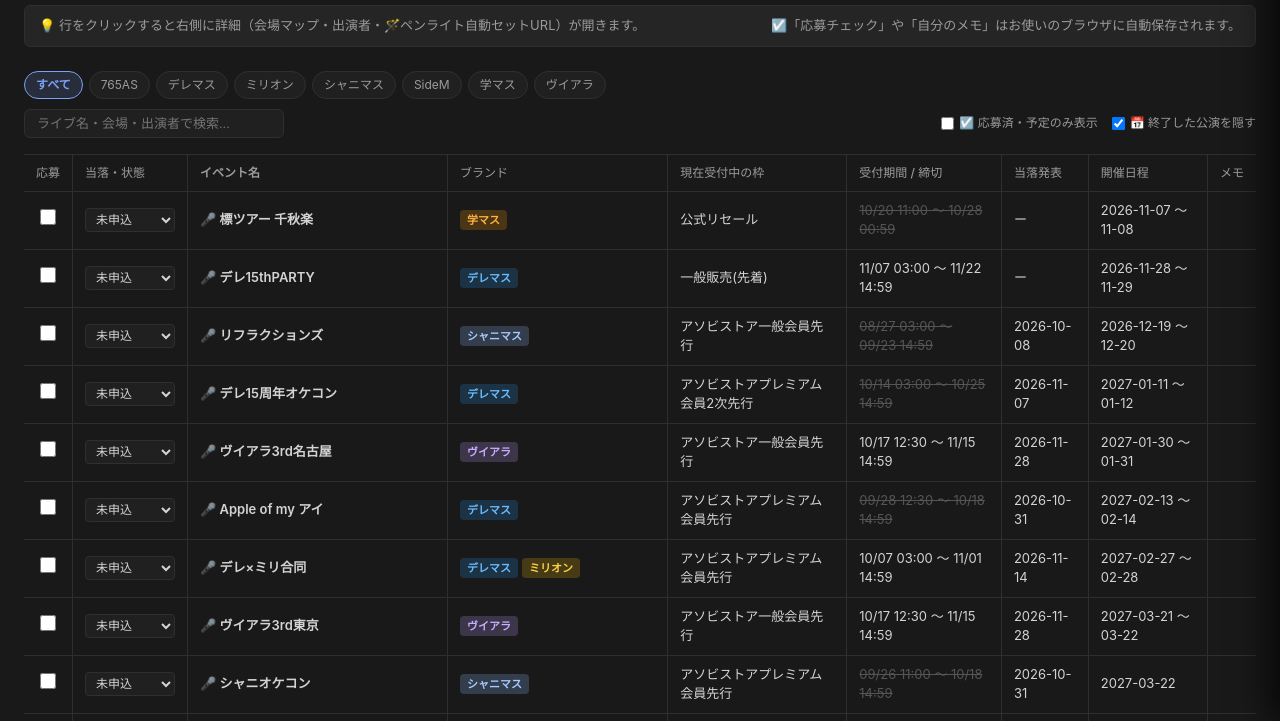
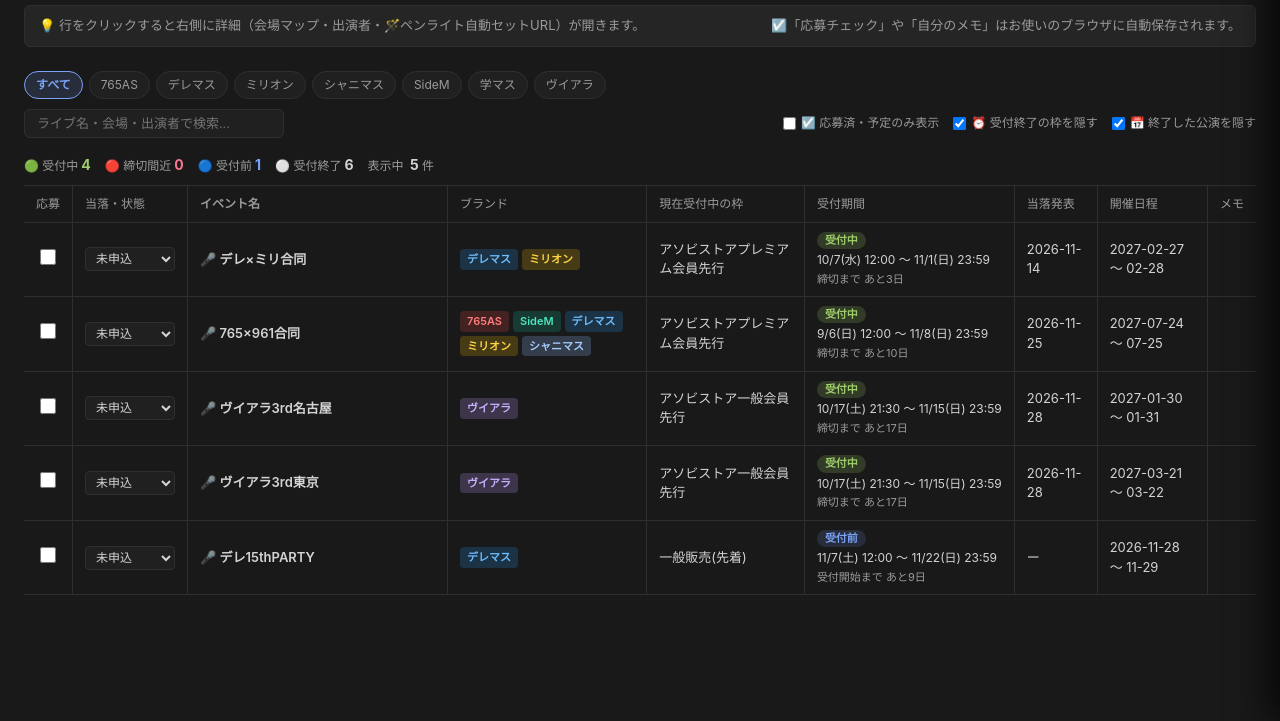
Before and after one commit to kqkk1/live-checker, a website: page index.html in a window 1280 px wide. Shown: the part 78-799 px from the top of the page. Drawn offline with Linux system fonts and the light colour scheme.

Commit message:
Update index.html

```diff
--- a/index.html
+++ b/index.html
@@ -113,6 +113,7 @@
     .search-input:focus { border-color: var(--accent); }
     .toggle-filters {
       display: flex;
+      flex-wrap: wrap;
       gap: 14px;
       font-size: 12px;
       color: var(--text-muted);
@@ -407,9 +408,42 @@
     }
     .penlight-btn.special:hover { background: var(--special); color: #15161e; }
 
+    /* ── 受付期間表示 ── */
+    .period { display: flex; flex-direction: column; gap: 3px; line-height: 1.4; }
+    .period-badge {
+      align-self: flex-start;
+      padding: 1px 8px;
+      border-radius: 10px;
+      font-size: 11px;
+      font-weight: 700;
+      white-space: nowrap;
+    }
+    .period-badge.before { background: var(--accent-bg); color: var(--accent); }
+    .period-badge.open   { background: rgba(158,206,106,0.18); color: var(--success); }
+    .period-badge.urgent { background: rgba(247,118,142,0.2); color: var(--danger); }
+    .period-badge.closed { background: #2c2c2c; color: #777; }
+    .period-badge.tbd    { background: #2c2c2c; color: var(--text-muted); }
+    .period-range { font-size: 12px; white-space: nowrap; }
+    .period-range.closed { color: #666; }
+    .period-remain { font-size: 11px; color: var(--text-muted); }
+    .period-remain.urgent { color: var(--danger); font-weight: 700; }
+
+    /* ── サマリー・終了行 ── */
+    .summary {
+      max-width: 1280px; margin: 0 auto; padding: 0 24px 10px;
+      font-size: 12px; color: var(--text-muted);
+      display: flex; flex-wrap: wrap; gap: 14px;
+    }
+    .summary b { color: var(--text-main); font-size: 14px; margin-left: 3px; }
+    .summary .s-urgent b { color: var(--danger); }
+    .summary .s-open b { color: var(--success); }
+    .summary .s-before b { color: var(--accent); }
+    tbody tr.closed-row td:not(.col-check):not(.col-status) { opacity: 0.5; }
+
     @media (max-width: 768px) {
       .header { padding: 20px 14px 10px; }
       .toolbar, .table-wrap { padding-left: 14px; padding-right: 14px; }
+      .summary { padding-left: 14px; padding-right: 14px; }
       .side-peek {
         top: auto;
         bottom: 0;
@@ -442,10 +476,13 @@
       <input type="text" id="search-input" class="search-input" placeholder="ライブ名・会場・出演者で検索...">
       <div class="toggle-filters">
         <label><input type="checkbox" id="filter-applied"> ☑️ 応募済・予定のみ表示</label>
+        <label><input type="checkbox" id="filter-hide-closed" checked> ⏰ 受付終了の枠を隠す</label>
         <label><input type="checkbox" id="filter-hide-past" checked> 📅 終了した公演を隠す</label>
       </div>
     </div>
   </section>
+
+  <div class="summary" id="summary"></div>
 
   <main class="table-wrap">
     <table>
@@ -456,7 +493,7 @@
           <th class="col-title">イベント名</th>
           <th>ブランド</th>
           <th>現在受付中の枠</th>
-          <th>受付期間 / 締切</th>
+          <th>受付期間</th>
           <th>当落発表</th>
           <th>開催日程</th>
           <th>メモ</th>
@@ -557,58 +594,132 @@
       return String(str || '').replace(/[&<>"']/g, m => ({'&':'&amp;','<':'&lt;','>':'&gt;','"':'&quot;',"'":'&#39;'}[m]));
     }
 
-    // ★新規追加：期間（開始・終了）を考慮して美しくフォーマットする関数
+    // 受付状態の判定（並び替え・絞り込み・サマリー共通）
+    function getPhase(ev) {
+      const now = Date.now();
+      const s = ev.applyStartDate ? new Date(ev.applyStartDate).getTime() : null;
+      const e = ev.deadline ? new Date(ev.deadline).getTime() : null;
+      if (e && e < now) return 'closed';
+      if (s && s > now) return 'before';
+      if (e && e - now <= 3 * 86400000) return 'urgent';
+      if (s || e) return 'open';
+      return 'tbd';
+    }
+    const PHASE_RANK = { urgent: 0, open: 1, before: 2, tbd: 3, closed: 4 };
+
+    // 並び順: 状態 → (受付前は開始日の昇順 / 受付中は締切の昇順 / 終了は新しい順)
+    function sortKey(ev, phase) {
+      const s = ev.applyStartDate ? new Date(ev.applyStartDate).getTime() : 0;
+      const e = ev.deadline ? new Date(ev.deadline).getTime() : 0;
+      if (phase === 'before') return s;
+      if (phase === 'closed') return -e;
+      return e || 8.64e15;
+    }
+
+    // 締切をGoogleカレンダーに登録するURL（締切の30分前〜締切）
+    function calendarUrl(ev) {
+      const end = ev.deadline ? new Date(ev.deadline) : null;
+      if (!end || isNaN(end) || end < new Date()) return '';
+      const f = d => d.toISOString().replace(/[-:]/g, '').replace(/\.\d{3}/, '');
+      const start = new Date(end.getTime() - 30 * 60000);
+      const p = new URLSearchParams({
+        action: 'TEMPLATE',
+        text: `【申込締切】${ev.title}${ev.phase ? `（${ev.phase}）` : ''}`,
+        dates: `${f(start)}/${f(end)}`,
+        details: ev.officialUrl || '',
+        location: ev.venue || ''
+      });
+      return `https://calendar.google.com/calendar/render?${p}`;
+    }
+
+    // 受付期間を状態バッジ・曜日・残り時間つきで表示
     function getPeriodDisplay(startIso, endIso) {
-      function formatDT(iso) {
-        if (!iso) return "";
-        const d = new Date(iso);
-        if (isNaN(d.getTime())) return iso;
-        const MM = String(d.getMonth() + 1).padStart(2, '0');
-        const DD = String(d.getDate()).padStart(2, '0');
-        const HH = String(d.getHours()).padStart(2, '0');
-        const mm = String(d.getMinutes()).padStart(2, '0');
-        return iso.includes('T') ? `${MM}/${DD} ${HH}:${mm}` : `${MM}/${DD}`;
+      const TZ = 'Asia/Tokyo';
+      const now = new Date();
+      const jstFmt = new Intl.DateTimeFormat('ja-JP', {
+        timeZone: TZ, year: 'numeric', month: 'numeric', day: 'numeric',
+        weekday: 'short', hour: '2-digit', minute: '2-digit', hourCycle: 'h23'
+      });
+      const nowYear = jstFmt.formatToParts(now).find(p => p.type === 'year').value;
+
+      // ISO文字列 → {d: Date, hasTime}（日付のみの場合、終了側は当日23:59:59扱い）
+      function parse(iso, isEnd) {
+        if (!iso) return null;
+        const hasTime = iso.includes('T');
+        const d = new Date(hasTime ? iso : `${iso}T${isEnd ? '23:59:59' : '00:00:00'}+09:00`);
+        return isNaN(d.getTime()) ? null : { d, hasTime };
       }
 
-      const fStart = formatDT(startIso);
-      const fEnd = formatDT(endIso);
-
-      let baseText = "";
-      let label = "⏰ 申込締切";
-
-      // 状態によるラベルとテキストの切り替え
-      if (fStart && fEnd && fStart !== fEnd) {
-        baseText = `${fStart} 〜 ${fEnd}`;
-        label = "⏰ 受付期間";
-      } else if (fStart && !fEnd) {
-        baseText = `${fStart} 〜`;
-        label = "⏰ 受付開始"; // 先着やリセール開始など
-      } else if (!fStart && fEnd) {
-        baseText = `${fEnd}`;
-      } else if (fStart && fStart === fEnd) {
-        baseText = `${fEnd}`;
-      } else {
-        return { html: '<span style="color:var(--text-muted)">未定</span>', label: "⏰ 申込締切" };
+      function fmt(p) {
+        const parts = jstFmt.formatToParts(p.d);
+        const g = t => parts.find(x => x.type === t).value;
+        const year = g('year') !== nowYear ? `${g('year')}/` : '';
+        let text = `${year}${g('month')}/${g('day')}(${g('weekday')})`;
+        if (p.hasTime) text += ` ${g('hour')}:${g('minute')}`;
+        return text;
       }
 
-      // 期限判定（分単位で正確に判定）
-      const targetIso = endIso || startIso;
-      const targetExact = new Date(targetIso);
-      const nowExact = new Date();
-      const isPassed = targetExact < nowExact; // 時間が過ぎたかどうか
+      function remain(target) {
+        const ms = target - now;
+        if (ms <= 0) return '';
+        const hours = ms / 3600000;
+        if (hours < 1) return 'あと1時間未満';
+        if (hours < 24) return `あと${Math.floor(hours)}時間`;
+        return `あと${Math.floor(ms / 86400000)}日`;
+      }
 
-      // 日数差の計算（「あと〇日」用）
-      const todayDateOnly = new Date(nowExact.getFullYear(), nowExact.getMonth(), nowExact.getDate());
-      const targetDateOnly = new Date(targetExact.getFullYear(), targetExact.getMonth(), targetExact.getDate());
-      const diffDays = Math.floor((targetDateOnly - todayDateOnly) / 86400000);
+      const s = parse(startIso, false);
+      const e = parse(endIso, true);
 
-      let html = escapeHtml(baseText);
-      if (isPassed) {
-        html = `<span class="deadline-passed">${html}</span>`;
-      } else if (diffDays <= 3) {
-        const remainText = diffDays === 0 ? "今日" : `あと${diffDays}日`;
-        html = `<span class="deadline-urgent">🔥 ${html} (${remainText})</span>`;
+      if (!s && !e) {
+        return {
+          label: '⏰ 受付期間',
+          html: `<div class="period"><span class="period-badge tbd">未定</span></div>`
+        };
       }
+
+      // 状態の判定
+      let state, badgeText, remainText = '', urgent = false;
+      const THREE_DAYS = 3 * 86400000;
+
+      if (s && now < s.d) {
+        state = 'before';
+        badgeText = '受付前';
+        remainText = `受付開始まで ${remain(s.d)}`;
+      } else if (e && now > e.d) {
+        state = 'closed';
+        badgeText = '受付終了';
+      } else if (e) {
+        urgent = (e.d - now) <= THREE_DAYS;
+        state = urgent ? 'urgent' : 'open';
+        badgeText = urgent ? '締切間近' : '受付中';
+        remainText = `締切まで ${remain(e.d)}`;
+      } else {
+        // 開始のみ（先着・リセールなど締切未定）
+        state = 'open';
+        badgeText = '随時受付';
+        remainText = '締切は公式をご確認ください';
+      }
+
+      // 期間テキスト
+      let rangeText, label;
+      if (s && e) {
+        rangeText = `${fmt(s)} 〜 ${fmt(e)}`;
+        label = '⏰ 受付期間';
+      } else if (s) {
+        rangeText = `${fmt(s)} 〜`;
+        label = '⏰ 受付開始';
+      } else {
+        rangeText = `〜 ${fmt(e)}`;
+        label = '⏰ 申込締切';
+      }
+
+      const html = `
+        <div class="period">
+          <span class="period-badge ${state}">${badgeText}</span>
+          <div class="period-range ${state === 'closed' ? 'closed' : ''}">${escapeHtml(rangeText)}</div>
+          ${remainText ? `<div class="period-remain ${urgent ? 'urgent' : ''}">${escapeHtml(remainText)}</div>` : ''}
+        </div>`;
 
       return { html, label };
     }
@@ -632,16 +743,24 @@
       const query = document.getElementById('search-input').value.trim().toLowerCase();
       const onlyApplied = document.getElementById('filter-applied').checked;
       const hidePast = document.getElementById('filter-hide-past').checked;
-      const today = new Date().toISOString().slice(0, 10);
+      const hideClosed = document.getElementById('filter-hide-closed').checked;
+      const today = new Date().toLocaleDateString('sv-SE', { timeZone: 'Asia/Tokyo' });
+
+      // サマリー用に、ブランド絞り込み後の全件で状態を集計
+      const counts = { urgent: 0, open: 0, before: 0, closed: 0 };
 
       const filtered = eventsData.filter(ev => {
         const st = getUserEventState(ev.id);
         if (selectedBrand !== 'すべて' && !(ev.brands || []).includes(selectedBrand)) return false;
+        const ph = getPhase(ev);
+        if (counts[ph] !== undefined) counts[ph]++;
         if (onlyApplied && !st.applied && st.status === '未申込') return false;
         if (hidePast) {
           const endDay = ev.eventDateEnd || ev.eventDateStart || '';
           if (endDay && endDay < today) return false;
         }
+        // 受付終了でも、自分が応募済み・当選のものは残す
+        if (hideClosed && ph === 'closed' && !st.applied && st.status === '未申込') return false;
         if (query) {
           const hay = [
             ev.title, ev.venue, ev.phase, st.memo,
@@ -651,7 +770,17 @@
           if (!hay.includes(query)) return false;
         }
         return true;
+      }).sort((a, b) => {
+        const pa = getPhase(a), pb = getPhase(b);
+        return PHASE_RANK[pa] - PHASE_RANK[pb] || sortKey(a, pa) - sortKey(b, pb);
       });
+
+      document.getElementById('summary').innerHTML = `
+        <span class="s-open">🟢 受付中<b>${counts.open}</b></span>
+        <span class="s-urgent">🔴 締切間近<b>${counts.urgent}</b></span>
+        <span class="s-before">🔵 受付前<b>${counts.before}</b></span>
+        <span>⚪ 受付終了<b>${counts.closed}</b></span>
+        <span>表示中 <b>${filtered.length}</b> 件</span>`;
 
       if (!filtered.length) {
         tbody.innerHTML = `<tr><td colspan="9" style="text-align:center; padding:32px; color:var(--text-muted);">条件に一致するイベントがありません</td></tr>`;
@@ -669,11 +798,10 @@
           `<option value="${opt}" ${st.status === opt ? 'selected' : ''}>${opt}</option>`
         ).join('');
 
-        // ★ここで期間データを取得してHTMLに埋め込む
         const periodObj = getPeriodDisplay(ev.applyStartDate, ev.deadline);
 
         return `
-          <tr data-id="${escapeHtml(ev.id)}" class="${st.applied ? 'applied-row' : ''}">
+          <tr data-id="${escapeHtml(ev.id)}" class="${st.applied ? 'applied-row' : ''} ${getPhase(ev) === 'closed' ? 'closed-row' : ''}">
             <td class="col-check" onclick="event.stopPropagation()">
               <input type="checkbox" class="user-check" data-check-id="${escapeHtml(ev.id)}" ${st.applied ? 'checked' : ''}>
             </td>
@@ -752,7 +880,6 @@
         `<option value="${opt}" ${st.status === opt ? 'selected' : ''}>${opt}</option>`
       ).join('');
 
-      // ★サイドピーク用にも期間データとラベルを取得
       const periodObj = getPeriodDisplay(ev.applyStartDate, ev.deadline);
 
       const schedulesHtml = (ev.schedules || []).map(sc => {
@@ -808,7 +935,6 @@
           <div class="prop-label">🎫 受付枠</div>
           <div class="prop-val">${escapeHtml(ev.phase || 'ー')}</div>
 
-          <!-- ★ラベルと値を動的に表示 -->
           <div class="prop-label">${periodObj.label}</div>
           <div class="prop-val">${periodObj.html}</div>
 
@@ -822,6 +948,13 @@
             <div>
               <a href="${escapeHtml(ev.officialUrl)}" target="_blank" rel="noopener">イベント公式情報・チケット申込ページを開く ↗</a>
             </div>
+          </div>
+        ` : ''}
+
+        ${calendarUrl(ev) ? `
+          <div class="callout">
+            <span>📆</span>
+            <div><a href="${escapeHtml(calendarUrl(ev))}" target="_blank" rel="noopener">申込締切をGoogleカレンダーに登録 ↗</a></div>
           </div>
         ` : ''}
 
@@ -869,6 +1002,7 @@
       document.getElementById('search-input').oninput = renderTable;
       document.getElementById('filter-applied').onchange = renderTable;
       document.getElementById('filter-hide-past').onchange = renderTable;
+      document.getElementById('filter-hide-closed').onchange = renderTable;
       document.getElementById('backdrop').onclick = closeSidePeek;
       document.getElementById('peek-close').onclick = closeSidePeek;
       window.addEventListener('keydown', e => { if (e.key === 'Escape') closeSidePeek(); });
```
